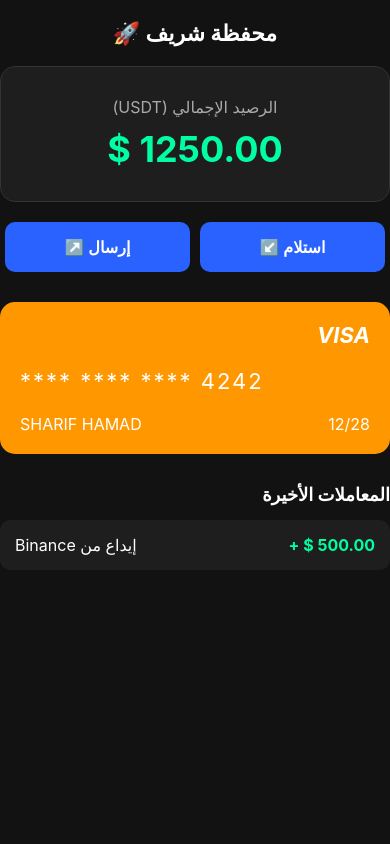
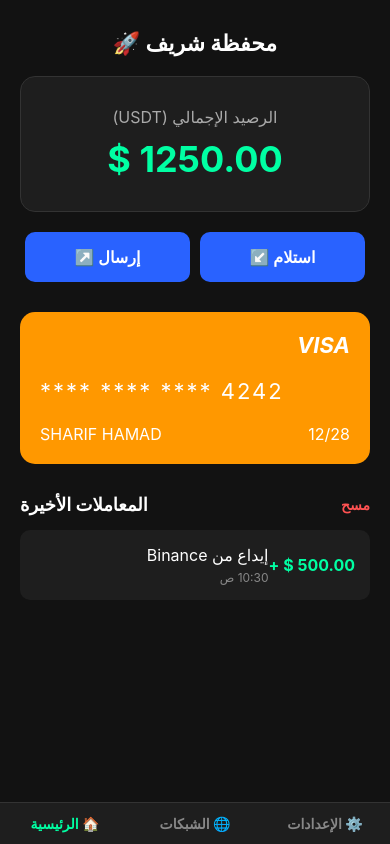
Before and after one commit to sharifhamadx/virtual-wallet, a React Native app: screen / in a window 390 px wide. Built offline with nearby package versions, Linux system fonts and the light colour scheme.

Commit message:
Update app with bottom navigation and tabs

```diff
--- a/App.tsx
+++ b/App.tsx
@@ -2,20 +2,36 @@ import React, { useState } from 'react';
 import { SafeAreaView, View, Text, StyleSheet, TouchableOpacity, ScrollView, Modal, TextInput, Alert } from 'react-native';
 
 const App = () => {
+  // حالة التنقل بين التبويبات ('home' | 'transfer' | 'settings')
+  const [activeTab, setActiveTab] = useState('home');
+
   const [sendModalVisible, setSendModalVisible] = useState(false);
   const [receiveModalVisible, setReceiveModalVisible] = useState(false);
   const [amount, setAmount] = useState('');
+  const [recipientAddress, setRecipientAddress] = useState('');
   const [balance, setBalance] = useState(1250.00);
 
   const [transactions, setTransactions] = useState([
-    { id: '1', title: 'إيداع من Binance', amount: 500.00, type: 'positive' }
+    { id: '1', title: 'إيداع من Binance', amount: 500.00, type: 'positive', date: '10:30 ص' }
   ]);
 
   const walletAddress = "TRC20: TQ4x...9mA1";
 
-  // دالة الإرسال (الخصم)
+  const getCurrentTime = () => {
+    const now = new Date();
+    let hours = now.getHours();
+    const minutes = now.getMinutes() < 10 ? '0' + now.getMinutes() : now.getMinutes();
+    const ampm = hours >= 12 ? 'م' : 'ص';
+    hours = hours % 12 || 12;
+    return `${hours}:${minutes} ${ampm}`;
+  };
+
   const confirmSend = () => {
     const numAmount = parseFloat(amount);
+    if (!recipientAddress.trim()) {
+      Alert.alert('خطأ', 'الرجاء إدخال أو لصق عنوان المحفظة');
+      return;
+    }
     if (!amount || isNaN(numAmount) || numAmount <= 0) {
       Alert.alert('خطأ', 'الرجاء إدخال مبلغ صحيح');
       return;
@@ -25,25 +41,43 @@ const App = () => {
       return;
     }
 
-    setBalance(balance - numAmount);
-    setTransactions([{ id: Math.random().toString(), title: 'تحويل صادر', amount: numAmount, type: 'negative' }, ...transactions]);
+    const time = getCurrentTime();
+
+    if (recipientAddress.trim() === walletAddress.trim()) {
+      const receiveTx = { id: 'rcv-' + Date.now(), title: 'استلام (تحويل ذاتي)', amount: numAmount, type: 'positive', date: time };
+      const sendTx = { id: 'snd-' + Date.now(), title: 'إرسال (تحويل ذاتي)', amount: numAmount, type: 'negative', date: time };
+      setTransactions(prev => [receiveTx, sendTx, ...prev]);
+      Alert.alert('نجاح', `تم إرسال واستلام $${numAmount} لمحفظتك بنجاح!`);
+    } else {
+      setBalance(prev => prev - numAmount);
+      const sendTx = { id: 'snd-' + Date.now(), title: `تحويل إلى ${recipientAddress.substring(0,6)}...`, amount: numAmount, type: 'negative', date: time };
+      setTransactions(prev => [sendTx, ...prev]);
+      Alert.alert('نجاح', `تم إرسال $${numAmount} بنجاح!`);
+    }
+
     setSendModalVisible(false);
     setAmount('');
+    setRecipientAddress('');
   };
-
-  // دوال الاستلام (الزيادة)
-  const handleCopy = () => Alert.alert('نجاح', 'تم نسخ عنوان المحفظة للحافظة!');
 
   const simulateReceive = () => {
     const receivedAmount = 150.00;
-    setBalance(balance + receivedAmount);
-    setTransactions([{ id: Math.random().toString(), title: 'إيداع خارجي', amount: receivedAmount, type: 'positive' }, ...transactions]);
+    setBalance(prev => prev + receivedAmount);
+    const newTx = { id: 'rcv-' + Date.now(), title: 'إيداع خارجي', amount: receivedAmount, type: 'positive', date: getCurrentTime() };
+    setTransactions(prev => [newTx, ...prev]);
     setReceiveModalVisible(false);
     Alert.alert('رصيد جديد 🤑', `تم استلام $${receivedAmount} بنجاح!`);
   };
 
-  return (
-    <SafeAreaView style={styles.container}>
+  const clearHistory = () => {
+    Alert.alert('مسح السجل', 'هل أنت متأكد من حذف جميع المعاملات؟', [
+      { text: 'إلغاء', style: 'cancel' },
+      { text: 'مسح', onPress: () => setTransactions([]), style: 'destructive' }
+    ]);
+  };
+
+  // محتوى الصفحة الرئيسية
+  const renderHome = () => (
     <ScrollView showsVerticalScrollIndicator={false}>
       <View style={styles.header}>
         <Text style={styles.headerTitle}>محفظة شريف 🚀</Text>
@@ -73,31 +107,106 @@ const App = () => {
       </View>
 
       <View style={styles.transactionsSection}>
+        <View style={styles.sectionHeader}>
           <Text style={styles.sectionTitle}>المعاملات الأخيرة</Text>
-          {transactions.map((tx) => (
+          {transactions.length > 0 && (
+            <TouchableOpacity onPress={clearHistory}>
+              <Text style={styles.clearBtnText}>مسح</Text>
+            </TouchableOpacity>
+          )}
+        </View>
+
+        {transactions.length === 0 ? (
+          <Text style={styles.emptyText}>لا توجد معاملات حالية.</Text>
+        ) : (
+          transactions.map((tx) => (
             <View key={tx.id} style={styles.transactionItem}>
+              <View style={styles.txInfo}>
                 <Text style={styles.transactionTitle}>{tx.title}</Text>
+                <Text style={styles.txDate}>{tx.date}</Text>
+              </View>
               <Text style={tx.type === 'positive' ? styles.transactionAmountPositive : styles.transactionAmountNegative}>
                 {tx.type === 'positive' ? '+' : '-'} $ {tx.amount.toFixed(2)}
               </Text>
             </View>
-          ))}
+          ))
+        )}
       </View>
     </ScrollView>
+  );
+
+  // محتوى صفحة التحويلات والشبكات
+  const renderTransfer = () => (
+    <ScrollView showsVerticalScrollIndicator={false}>
+      <View style={styles.header}>
+        <Text style={styles.headerTitle}>شبكات التحويل 🌐</Text>
+      </View>
+      <View style={styles.pageCard}>
+        <Text style={styles.pageCardTitle}>شبكة TRON (TRC20)</Text>
+        <Text style={styles.pageCardDesc}>الرسوم منخفضة والتحويل فوري. المدعومة رئيسياً في المحفظة.</Text>
+        <View style={styles.statusBadge}><Text style={styles.statusText}>نشطة وآمنة ✅</Text></View>
+      </View>
+      <View style={styles.pageCard}>
+        <Text style={styles.pageCardTitle}>شبكة Ethereum (ERC20)</Text>
+        <Text style={styles.pageCardDesc}>شبكة عالية الأمان لكن رسوم الغاز مرتفعة نسبياً.</Text>
+        <View style={[styles.statusBadge, {backgroundColor: '#333'}]}><Text style={[styles.statusText, {color: '#aaa'}]}>قريباً...</Text></View>
+      </View>
+    </ScrollView>
+  );
+
+  // محتوى صفحة الإعدادات والحساب
+  const renderSettings = () => (
+    <ScrollView showsVerticalScrollIndicator={false}>
+      <View style={styles.header}>
+        <Text style={styles.headerTitle}>إعدادات الحساب ⚙️</Text>
+      </View>
+      <View style={styles.settingItem}>
+        <Text style={styles.settingText}>اسم المالك</Text>
+        <Text style={styles.settingValue}>SHARIF HAMAD</Text>
+      </View>
+      <View style={styles.settingItem}>
+        <Text style={styles.settingText}>الوكالة</Text>
+        <Text style={styles.settingValue}>وكالة الشريف</Text>
+      </View>
+      <View style={styles.settingItem}>
+        <Text style={styles.settingText}>إصدار التطبيق</Text>
+        <Text style={styles.settingValue}>1.0.0 (Beta)</Text>
+      </View>
+    </ScrollView>
+  );
+
+  return (
+    <SafeAreaView style={styles.container}>
+      {/* عرض الصفحة النشطة */}
+      <View style={styles.contentContainer}>
+        {activeTab === 'home' && renderHome()}
+        {activeTab === 'transfer' && renderTransfer()}
+        {activeTab === 'settings' && renderSettings()}
+      </View>
+
+      {/* شريط التنقل السفلي */}
+      <View style={styles.bottomNav}>
+        <TouchableOpacity style={styles.navItem} onPress={() => setActiveTab('home')}>
+          <Text style={[styles.navText, activeTab === 'home' && styles.navTextActive]}>🏠 الرئيسية</Text>
+        </TouchableOpacity>
+        <TouchableOpacity style={styles.navItem} onPress={() => setActiveTab('transfer')}>
+          <Text style={[styles.navText, activeTab === 'transfer' && styles.navTextActive]}>🌐 الشبكات</Text>
+        </TouchableOpacity>
+        <TouchableOpacity style={styles.navItem} onPress={() => setActiveTab('settings')}>
+          <Text style={[styles.navText, activeTab === 'settings' && styles.navTextActive]}>⚙️ الإعدادات</Text>
+        </TouchableOpacity>
+      </View>
 
       {/* نافذة الإرسال */}
       <Modal visible={sendModalVisible} animationType="slide" transparent={true}>
         <View style={styles.modalOverlay}>
           <View style={styles.modalContent}>
             <Text style={styles.modalTitle}>إرسال أموال (USDT)</Text>
+            <TextInput style={styles.input} placeholder="الصق عنوان المحفظة هنا..." placeholderTextColor="#888" value={recipientAddress} onChangeText={setRecipientAddress} />
             <TextInput style={styles.input} placeholder="أدخل المبلغ..." placeholderTextColor="#888" keyboardType="numeric" value={amount} onChangeText={setAmount} />
             <View style={styles.modalActions}>
-              <TouchableOpacity style={[styles.modalBtn, styles.cancelBtn]} onPress={() => setSendModalVisible(false)}>
-                <Text style={styles.modalBtnText}>إلغاء</Text>
-              </TouchableOpacity>
-              <TouchableOpacity style={[styles.modalBtn, styles.confirmBtn]} onPress={confirmSend}>
-                <Text style={styles.modalBtnText}>تأكيد</Text>
-              </TouchableOpacity>
+              <TouchableOpacity style={[styles.modalBtn, styles.cancelBtn]} onPress={() => setSendModalVisible(false)}><Text style={styles.modalBtnText}>إلغاء</Text></TouchableOpacity>
+              <TouchableOpacity style={[styles.modalBtn, styles.confirmBtn]} onPress={confirmSend}><Text style={styles.modalBtnText}>تأكيد</Text></TouchableOpacity>
             </View>
           </View>
         </View>
@@ -108,14 +217,10 @@ const App = () => {
         <View style={styles.modalOverlay}>
           <View style={styles.modalContent}>
             <Text style={styles.modalTitle}>استلام USDT</Text>
-
             <View style={styles.addressBox}>
-              <Text style={styles.addressText}>{walletAddress}</Text>
+              <Text style={styles.addressText} selectable={true}>{walletAddress}</Text>
             </View>
-
-            <TouchableOpacity style={styles.copyBtn} onPress={handleCopy}>
-              <Text style={styles.copyBtnText}>نسخ العنوان 📋</Text>
-            </TouchableOpacity>
+            <Text style={styles.hintText}>(اضغط مطولاً على العنوان أعلاه لنسخه)</Text>
 
             <TouchableOpacity style={styles.simulateBtn} onPress={simulateReceive}>
               <Text style={styles.simulateBtnText}>+ محاكاة استلام 150$</Text>
@@ -132,8 +237,9 @@ const App = () => {
 };
 
 const styles = StyleSheet.create({
-  container: { flex: 1, backgroundColor: '#121212', padding: 20 },
-  header: { marginTop: 20, marginBottom: 20, alignItems: 'center' },
+  container: { flex: 1, backgroundColor: '#121212' },
+  contentContainer: { flex: 1, padding: 20 },
+  header: { marginTop: 10, marginBottom: 20, alignItems: 'center' },
   headerTitle: { fontSize: 22, fontWeight: 'bold', color: '#ffffff' },
   balanceCard: { backgroundColor: '#1E1E1E', padding: 30, borderRadius: 15, alignItems: 'center', borderWidth: 1, borderColor: '#333' },
   balanceLabel: { color: '#aaaaaa', fontSize: 16, marginBottom: 10 },
@@ -148,24 +254,40 @@ const styles = StyleSheet.create({
   cardHolder: { color: '#ffffff', fontSize: 16, textTransform: 'uppercase' },
   cardExpiry: { color: '#ffffff', fontSize: 16 },
   transactionsSection: { marginTop: 30, marginBottom: 20 },
-  sectionTitle: { color: '#ffffff', fontSize: 18, fontWeight: 'bold', marginBottom: 15 },
-  transactionItem: { flexDirection: 'row', justifyContent: 'space-between', backgroundColor: '#1E1E1E', padding: 15, borderRadius: 10, marginBottom: 10 },
-  transactionTitle: { color: '#ffffff', fontSize: 16 },
+  sectionHeader: { flexDirection: 'row', justifyContent: 'space-space', alignItems: 'center', marginBottom: 15, justifyContent: 'space-between' },
+  sectionTitle: { color: '#ffffff', fontSize: 18, fontWeight: 'bold' },
+  clearBtnText: { color: '#FF5252', fontSize: 14, fontWeight: 'bold' },
+  emptyText: { color: '#888', textAlign: 'center', marginTop: 20, fontSize: 16 },
+  transactionItem: { flexDirection: 'row', justifyContent: 'space-between', alignItems: 'center', backgroundColor: '#1E1E1E', padding: 15, borderRadius: 10, marginBottom: 10 },
+  txInfo: { flex: 1 },
+  transactionTitle: { color: '#ffffff', fontSize: 16, marginBottom: 5 },
+  txDate: { color: '#888', fontSize: 12 },
   transactionAmountPositive: { color: '#00FFA3', fontSize: 16, fontWeight: 'bold' },
   transactionAmountNegative: { color: '#FF5252', fontSize: 16, fontWeight: 'bold' },
+  bottomNav: { flexDirection: 'row', backgroundColor: '#1E1E1E', borderTopWidth: 1, borderTopColor: '#333', paddingVertical: 12 },
+  navItem: { flex: 1, alignItems: 'center' },
+  navText: { color: '#888', fontSize: 14, fontWeight: 'bold' },
+  navTextActive: { color: '#00FFA3' },
+  pageCard: { backgroundColor: '#1E1E1E', padding: 20, borderRadius: 12, marginBottom: 15, borderWidth: 1, borderColor: '#333' },
+  pageCardTitle: { color: '#fff', fontSize: 18, fontWeight: 'bold', marginBottom: 5 },
+  pageCardDesc: { color: '#aaa', fontSize: 14, marginBottom: 15 },
+  statusBadge: { backgroundColor: 'rgba(0,255,163,0.1)', paddingVertical: 5, paddingHorizontal: 10, borderRadius: 5, alignSelf: 'flex-start' },
+  statusText: { color: '#00FFA3', fontSize: 12, fontWeight: 'bold' },
+  settingItem: { flexDirection: 'row', justifyContent: 'space-between', backgroundColor: '#1E1E1E', padding: 18, borderRadius: 10, marginBottom: 12, borderWidth: 1, borderColor: '#333' },
+  settingText: { color: '#fff', fontSize: 16 },
+  settingValue: { color: '#00FFA3', fontSize: 16, fontWeight: 'bold' },
   modalOverlay: { flex: 1, backgroundColor: 'rgba(0,0,0,0.8)', justifyContent: 'center', alignItems: 'center' },
   modalContent: { backgroundColor: '#1E1E1E', width: '90%', padding: 25, borderRadius: 15, borderWidth: 1, borderColor: '#333' },
   modalTitle: { color: '#fff', fontSize: 20, fontWeight: 'bold', marginBottom: 20, textAlign: 'center' },
-  input: { backgroundColor: '#2C2C2C', color: '#fff', padding: 15, borderRadius: 10, fontSize: 18, textAlign: 'center', marginBottom: 20 },
+  input: { backgroundColor: '#2C2C2C', color: '#fff', padding: 15, borderRadius: 10, fontSize: 16, textAlign: 'right', marginBottom: 15 },
   modalActions: { flexDirection: 'row', justifyContent: 'space-between' },
   modalBtn: { flex: 1, padding: 12, borderRadius: 10, alignItems: 'center', marginHorizontal: 5 },
   cancelBtn: { backgroundColor: '#FF5252' },
   confirmBtn: { backgroundColor: '#00FFA3' },
   modalBtnText: { color: '#121212', fontSize: 16, fontWeight: 'bold' },
-  addressBox: { backgroundColor: '#2C2C2C', padding: 15, borderRadius: 10, marginBottom: 15, alignItems: 'center' },
-  addressText: { color: '#00FFA3', fontSize: 16, letterSpacing: 1 },
-  copyBtn: { backgroundColor: '#333', padding: 15, borderRadius: 10, alignItems: 'center', marginBottom: 20 },
-  copyBtnText: { color: '#fff', fontSize: 16, fontWeight: 'bold' },
+  addressBox: { backgroundColor: '#2C2C2C', padding: 15, borderRadius: 10, marginBottom: 10, alignItems: 'center' },
+  addressText: { color: '#00FFA3', fontSize: 18, letterSpacing: 1, fontWeight: 'bold' },
+  hintText: { color: '#888', fontSize: 12, textAlign: 'center', marginBottom: 25 },
   simulateBtn: { backgroundColor: '#00FFA3', padding: 15, borderRadius: 10, alignItems: 'center' },
   simulateBtnText: { color: '#121212', fontSize: 16, fontWeight: 'bold' },
 });
```
Lines whose indentation alone changed are shown as unchanged.
